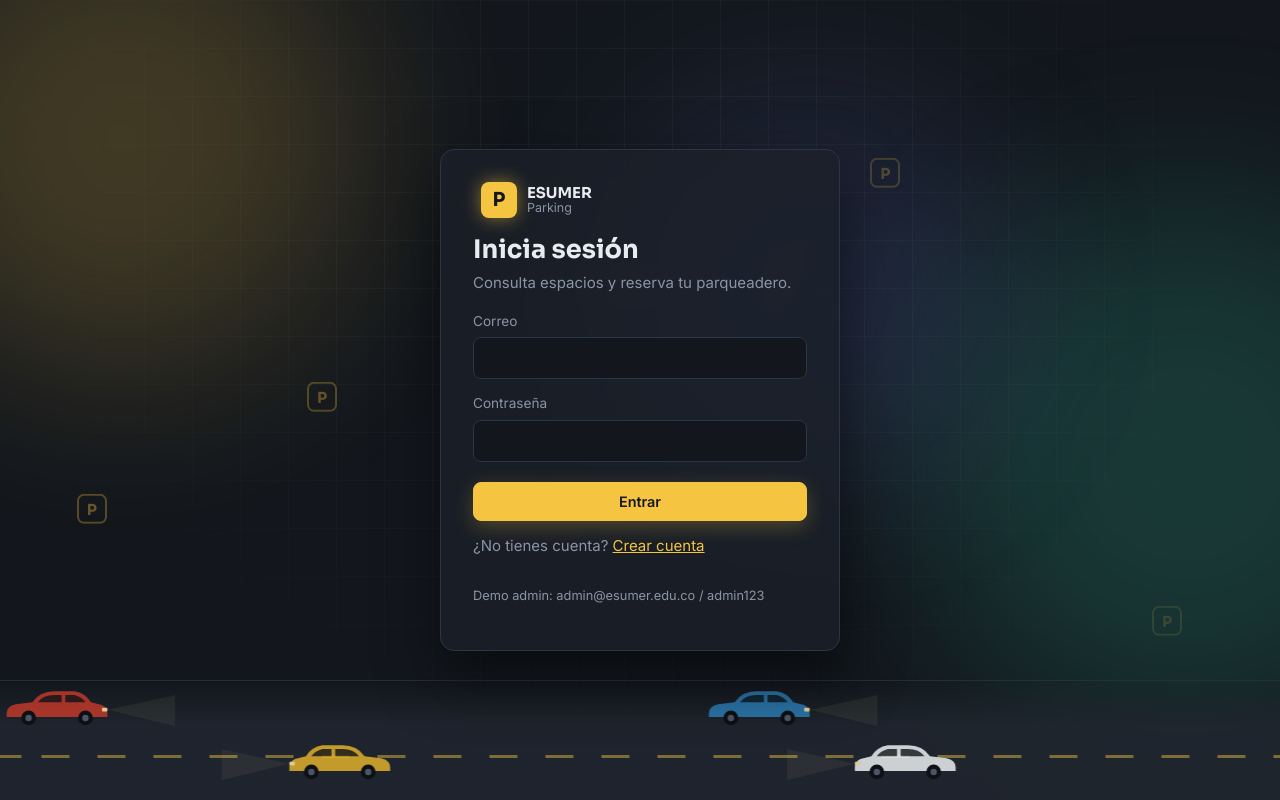
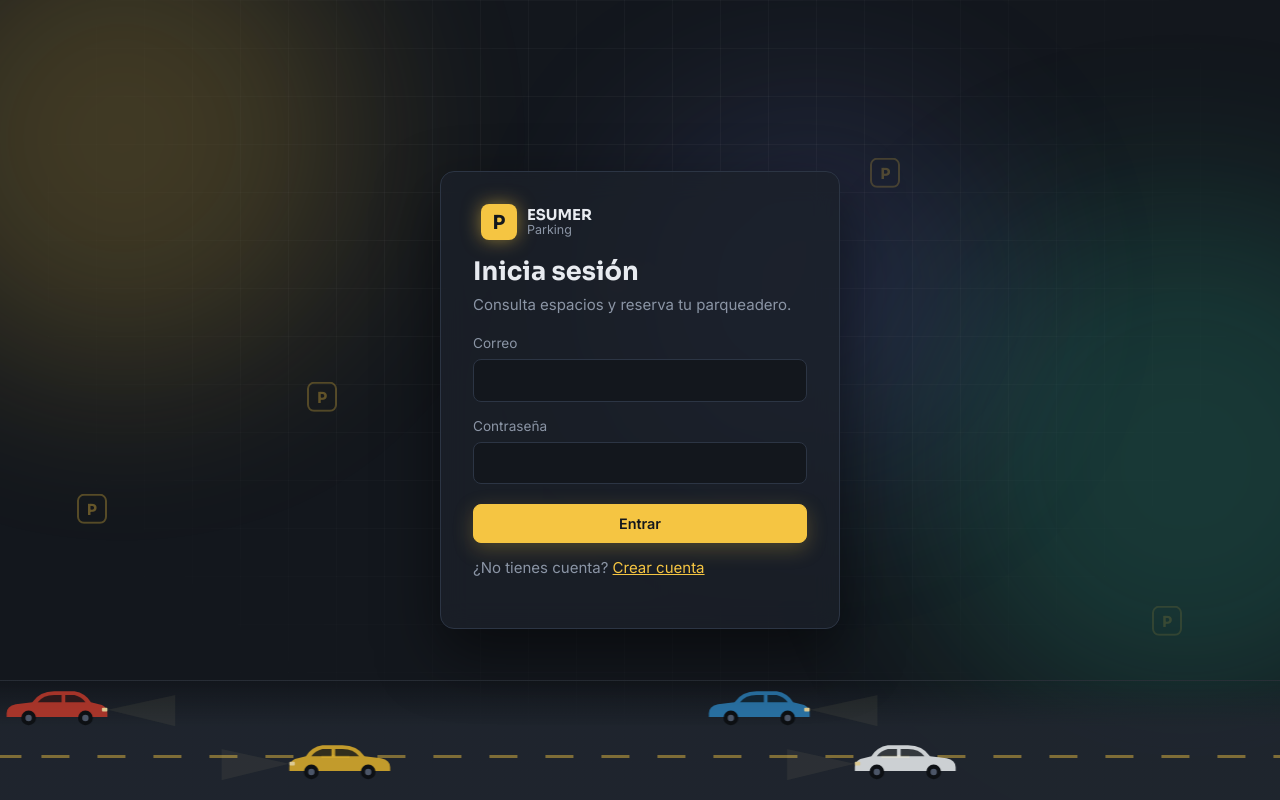
Before and after one commit to juanjosesalazar361-cmd/esumer-parking, a React (Vite) app in the folder ESUMER-PARKING/frontend/: page /login in a window 1280 px wide. Built offline with nearby package versions, Linux system fonts and the light colour scheme; no server answers.

Commit message:
Quitar texto demo de admin del login

```diff
--- a/ESUMER-PARKING/frontend/src/pages/Login.jsx
+++ b/ESUMER-PARKING/frontend/src/pages/Login.jsx
@@ -9,7 +9,7 @@ export default function Login() {
   const submit = async e => { e.preventDefault(); setErr(''); try { await login(f); nav('/'); } catch (x) { setErr(x.message); } };
   return (
     <div className="auth-page">
-       <Backdrop />
+      <Backdrop />
       <form className="auth-card" onSubmit={submit}>
         <div className="brand"><span className="brand-mark">P</span><div><strong>ESUMER</strong><small>Parking</small></div></div>
         <h1>Inicia sesión</h1>
@@ -19,7 +19,6 @@ export default function Login() {
         {err && <div className="alert">{err}</div>}
         <button className="btn primary">Entrar</button>
         <p className="muted">¿No tienes cuenta? <Link to="/registro">Crear cuenta</Link></p>
-        <p className="hint">Demo admin: admin@esumer.edu.co / admin123</p>
       </form>
     </div>
   );
--- a/ESUMER-PARKING/frontend/vite.config.js
+++ b/ESUMER-PARKING/frontend/vite.config.js
@@ -2,5 +2,5 @@ import { defineConfig } from 'vite';
 import react from '@vitejs/plugin-react';
 export default defineConfig({
   plugins: [react()],
-  server: { port: 5173, allowedHosts: true, proxy: { '/api': 'http://localhost:4000' } },
+  server: { host: true, port: 5173, allowedHosts: true, proxy: { '/api': 'http://localhost:4000' } },
 });
```
